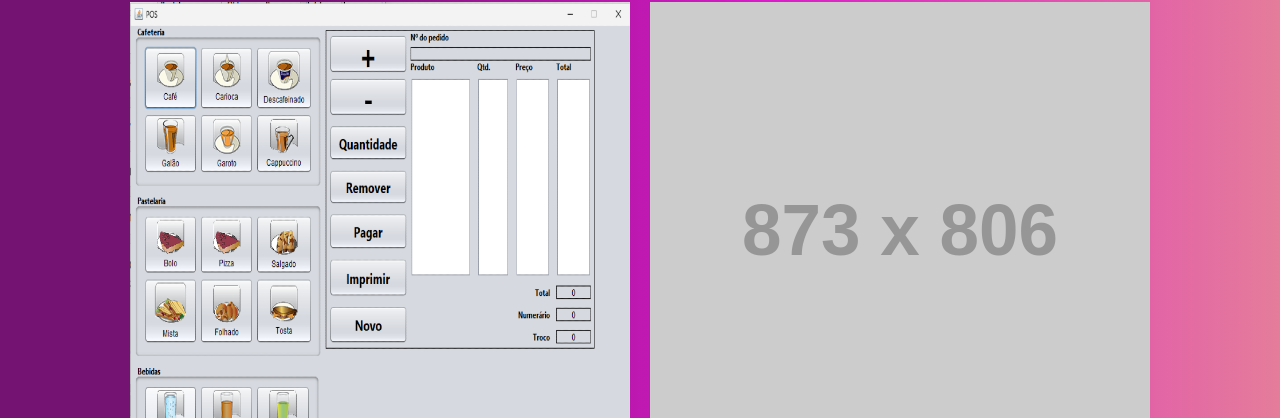
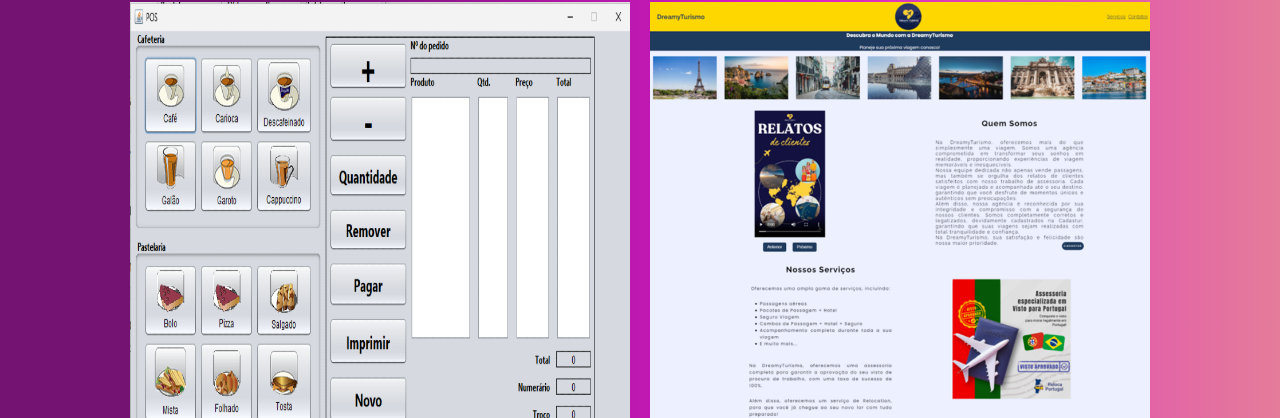
Before and after one commit to NathSantos2024/Portfolio_1, a plain HTML site: page index.html in a window 1280 px wide. Shown: the part 2470-2888 px from the top of the page. Drawn offline with nearby package versions, Linux system fonts and the light colour scheme; placeholder pictures from the web are drawn by us.

Commit message:
Update index.html
Adicionando link da imagem do projeto 6

```diff
--- a/index.html
+++ b/index.html
@@ -201,7 +201,7 @@
         <div class="projeto ativo">
           <a href="https://github.com/NathSantos2024/dreamyturismo-website" target="_blank">
             <img
-              src="https://via.placeholder.com/873X806"
+              src="./src/imagens/projeto-6.png"
               alt="Projeto Landing Page"/>
             <h3>Projeto 6</h3>
             <div class="informacoes-projeto">
```
